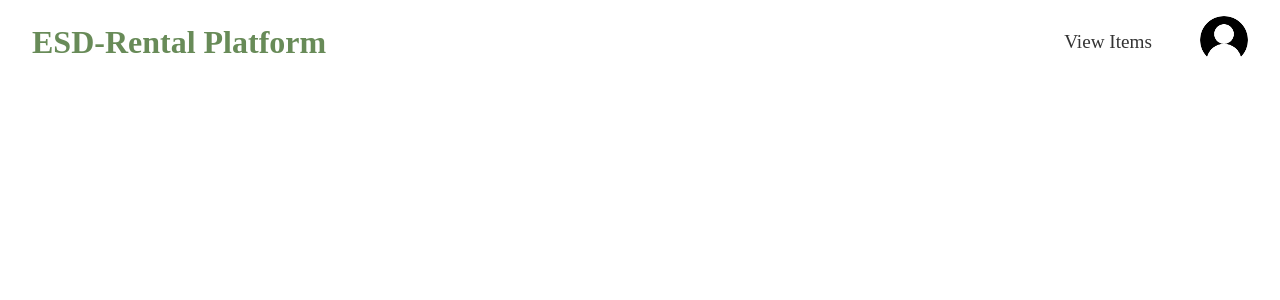
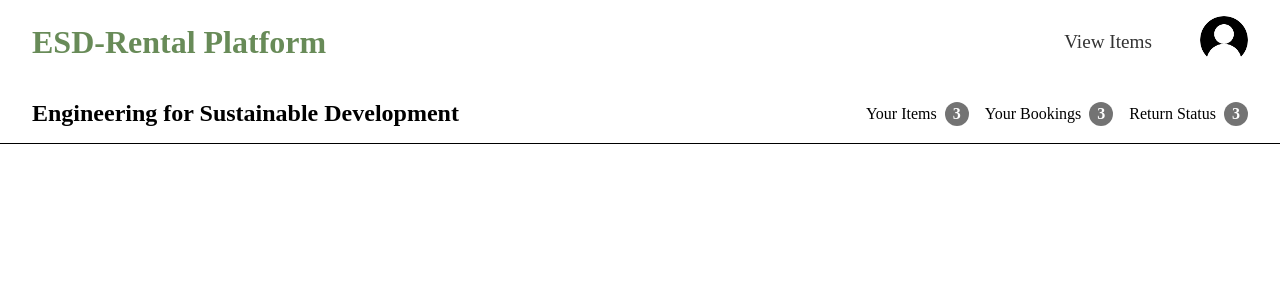
Before and after one commit to almightyprogrammer/esd-project-backend, a Vue app in the folder frontend/: page /club/items/new in a window 1280 px wide. Shown: the top 300 px of the page. Built offline with nearby package versions, Linux system fonts and the light colour scheme.

Commit message:
Created the profile navigation bar

```diff
--- /dev/null
+++ b/frontend/src/components/profile_common/ProfileNavigationBar.vue
@@ -0,0 +1,72 @@
+ProfileNavigationBar
+<template>
+    <div class="dashboard">
+      <span class="club-name">Engineering for Sustainable Development</span>
+      <div class="links">
+        <div class="entry">
+        <a>Your Items</a>
+        <div class="circle-number">3</div>
+      </div>
+      <div class="entry">
+        <a>Your Bookings</a>
+        <div class="circle-number">3</div>
+      </div>
+      <div class="entry">
+        <a>Return Status</a>
+        <div class="circle-number">3</div>
+      </div>
+      </div>
+    </div>
+    <hr class="divider" />
+  </template>
+
+
+<style scoped>
+.dashboard {
+  display: flex;
+  flex-direction: row;
+  padding: 1rem 2rem;
+  justify-content: space-between;
+}
+
+.club-name {
+    font-size: 1.5rem;
+    font-weight: bold;
+}
+
+.links {
+  display: flex;
+  flex-direction: row;
+  gap: 1rem;
+  margin-left: 2rem;
+}
+
+.entry {
+  display: flex;
+  align-items: center;
+  gap: 0.5rem;
+  cursor:pointer;
+}
+
+.circle-number {
+  width: 1.5rem;
+  height: 1.5rem;
+  border-radius: 50%;
+  background-color: rgba(0,0,0,0.55);
+  color: white;
+  display: flex;
+  align-items: center;
+  justify-content: center;
+  font-weight: bold;
+  font-size: 1rem;
+}
+
+.divider {
+  border: none;
+  height: 1px;
+  background-color: #000000;
+  width: 100%;
+  margin: 0;
+}
+
+</style>
--- a/frontend/src/views/AddNewItemPage.vue
+++ b/frontend/src/views/AddNewItemPage.vue
@@ -1,6 +1,9 @@
+AddNewItemPage
 <template>
     <PageHeader/>
+    <ProfileNavigationBar/>
 </template>
 <script setup>
     import PageHeader from '../components/common/PageHeader.vue';
+    import ProfileNavigationBar from '../components/profile_common/ProfileNavigationBar.vue';
 </script>
```
